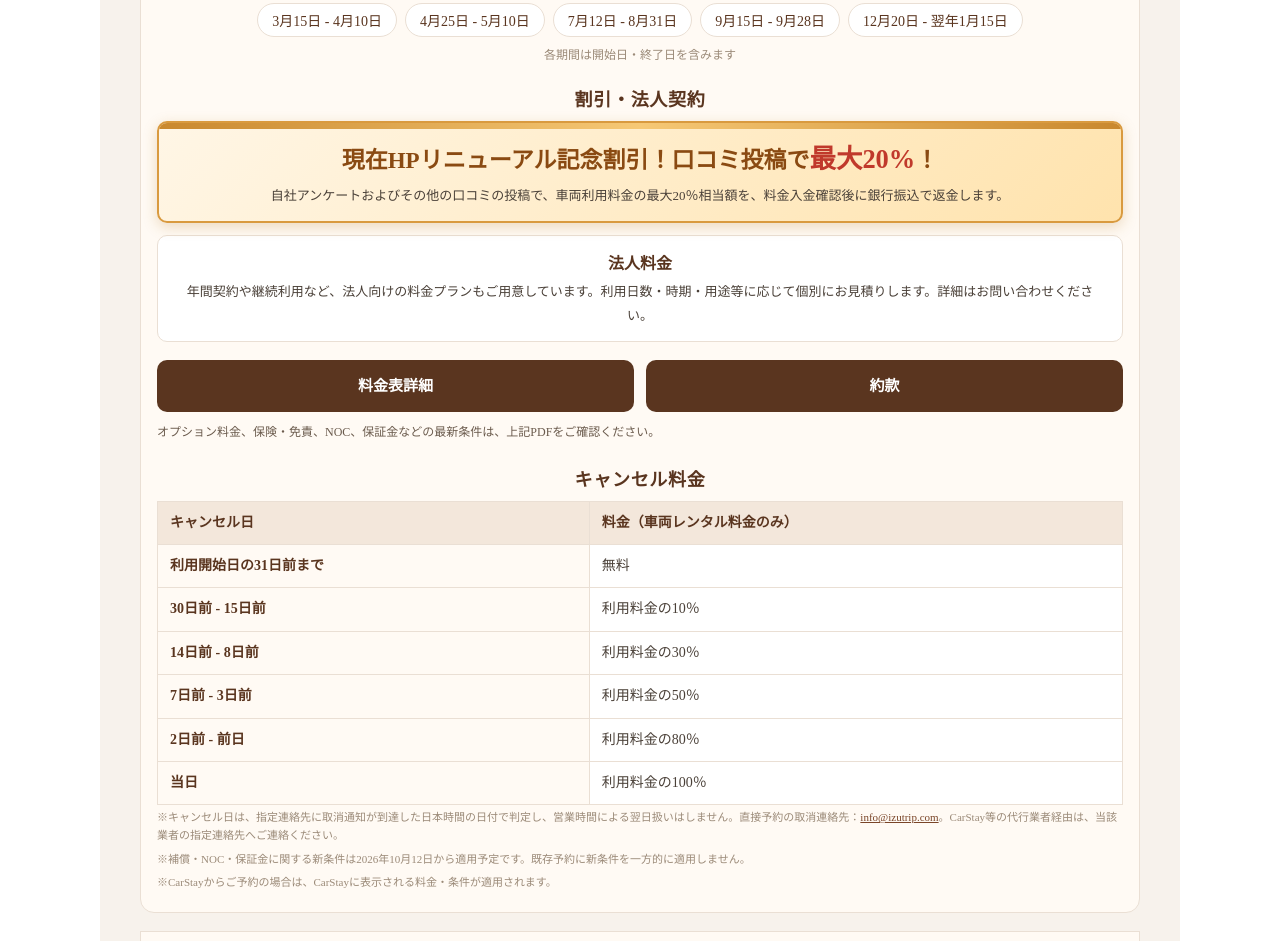
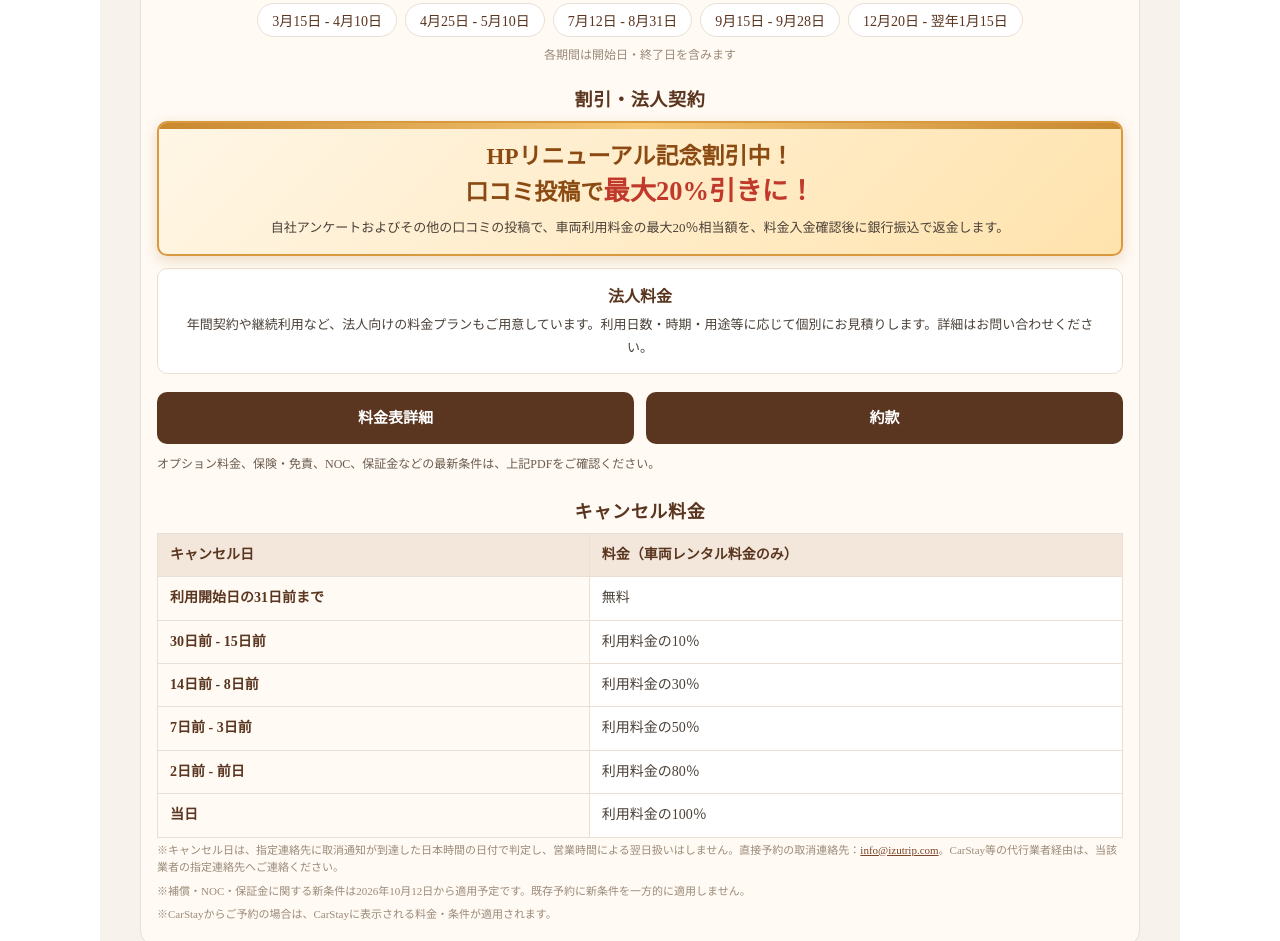
Before and after one commit to AkiraItoi/campingcar-hp, a plain HTML site: page index.html in a window 1280 px wide. Shown: the part 4977-5918 px from the top of the page. Drawn offline with Linux system fonts and the light colour scheme.

Commit message:
文字修正

```diff
--- a/index.html
+++ b/index.html
@@ -211,7 +211,7 @@
 
       <h3 class="price-subtitle">割引・法人契約</h3>
       <div class="price-info price-info--campaign">
-        <p class="price-info-title">現在HPリニューアル記念割引！口コミ投稿で<span class="price-campaign-highlight">最大20%</span>！</p>
+       <p class="price-info-title price-info-campaign">HPリニューアル記念割引中！<br>口コミ投稿で<span class="price-campaign-highlight">最大20%引きに！</span></p>
         <p class="price-info-text">自社アンケートおよびその他の口コミの投稿で、車両利用料金の最大20％相当額を、料金入金確認後に銀行振込で返金します。</p>
       </div>
       <div class="price-info">
```
